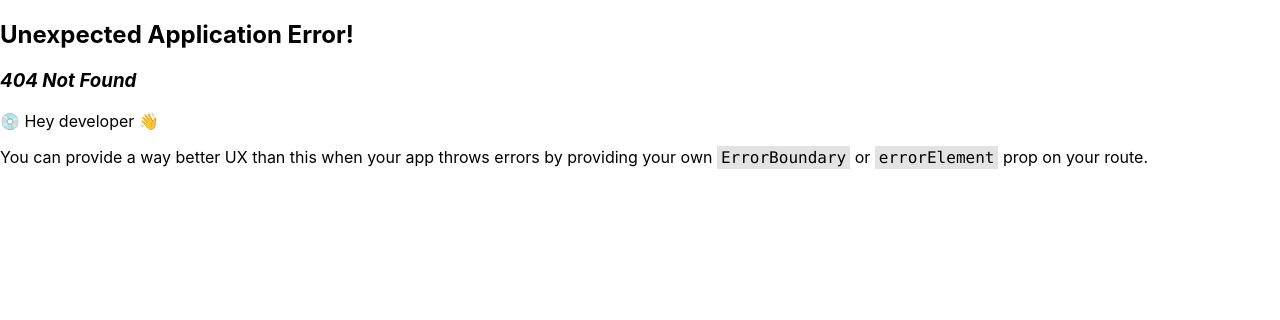
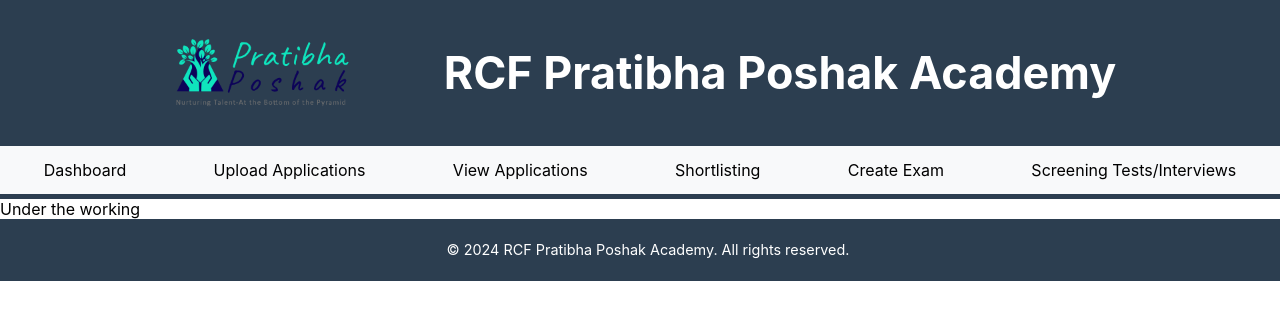
Before and after one commit to vishalvaddar/PP-Portal-v1, a React (Create React App) app in the folder client/: page /Create-Exams in a window 1280 px wide. Before the commit this address had no page. Shown: the top 320 px of the page. Built offline with nearby package versions, Linux system fonts and the light colour scheme.

Commit message:
Create Exam Main menu and page

```diff
--- a/client/src/Router.js
+++ b/client/src/Router.js
@@ -10,6 +10,7 @@ import Shortlisting from "./pages/Shortlisting";
 import ScreeningTests from "./pages/ScreeningTests";
 // import UpdateNewApplication from "./pages/NewApplication";
 import WithApplication from "./pages/withApplicationForm";
+import CreateExam from './pages/CreateExam';
 export const appRouter = createBrowserRouter([
   {
     path: "/",
@@ -22,6 +23,7 @@ export const appRouter = createBrowserRouter([
       { path: "/view-applications", element: <ViewApplications /> },
       { path: "/shortlisting", element: <Shortlisting /> },
       { path: "/screening-tests", element: <ScreeningTests /> },
+      { path: "/Create-Exams", element: <CreateExam/>},
       {path:"/view-applications/:id",element:<WithApplication/>}
     ],
   },
--- a/client/src/components/Navbar.js
+++ b/client/src/components/Navbar.js
@@ -7,6 +7,7 @@ const Navbar = () => {
     <nav className="navbar">
       <ul className="navbar-nav">
         <li className="nav-item"><Link to="/">Dashboard</Link></li>
+
         <li className="nav-item dropdown">
           <Link to="/upload-applications" className="dropbtn">Upload Applications</Link>
           <div className="dropdown-content">
@@ -14,7 +15,9 @@ const Navbar = () => {
             <Link to="/bulk-upload-applications">Bulk Upload Applications</Link>
           </div>
         </li>
+
         <li className="nav-item"><Link to="/view-applications">View Applications</Link></li>
+
         <li className="nav-item dropdown">
           <Link to="/shortlisting" className="dropbtn">Shortlisting</Link>
           <div className="dropdown-content">
@@ -22,6 +25,10 @@ const Navbar = () => {
             <Link to="/generate-shortlist">Generate Shortlist</Link>
           </div>
         </li>
+
+        {/*Move Create Exam outside the dropdown */}
+        <li className="nav-item"><Link to="/Create-Exams">Create Exam</Link></li>
+
         <li className="nav-item"><Link to="/screening-tests">Screening Tests/Interviews</Link></li>
       </ul>
     </nav>
--- /dev/null
+++ b/client/src/pages/CreateExam.js
@@ -0,0 +1,9 @@
+import React from 'react'
+
+const CreateExam = () => {
+  return (
+    <div>Under the working</div>
+  )
+}
+
+export default CreateExam
```
